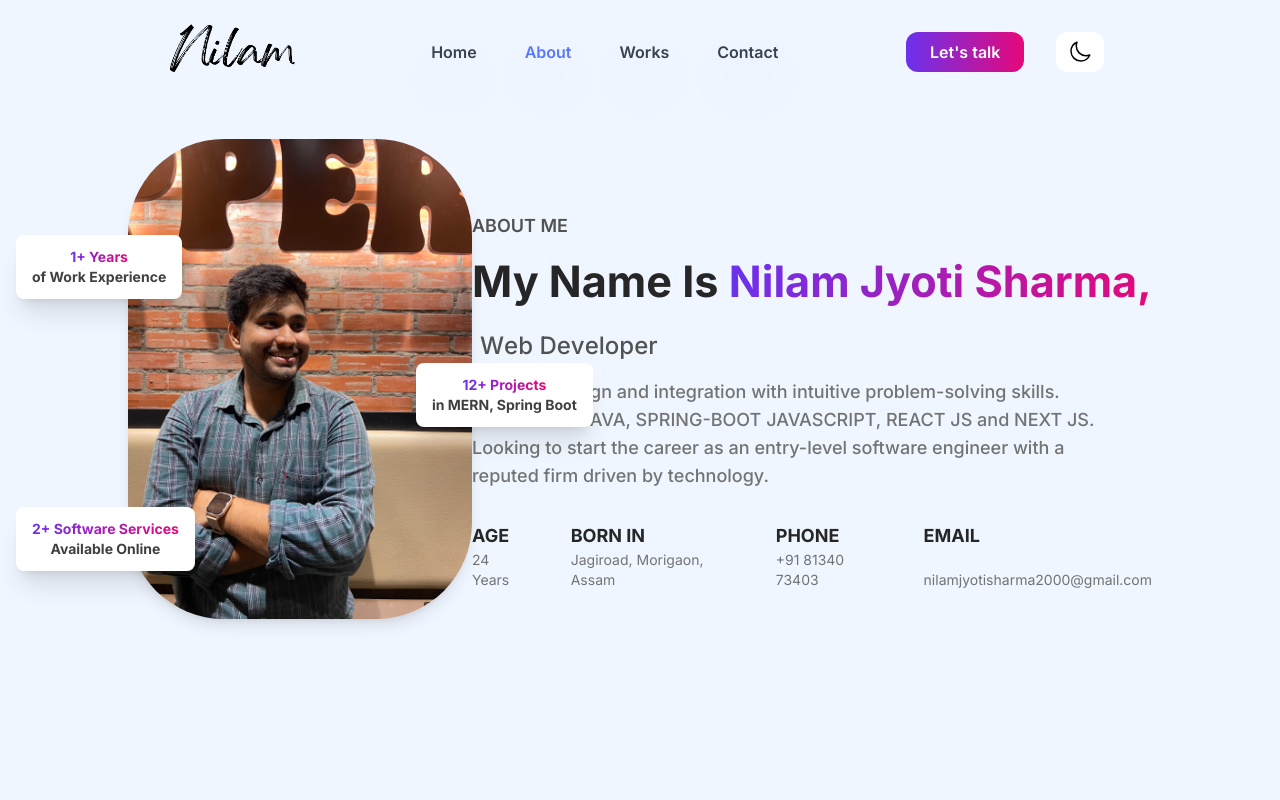
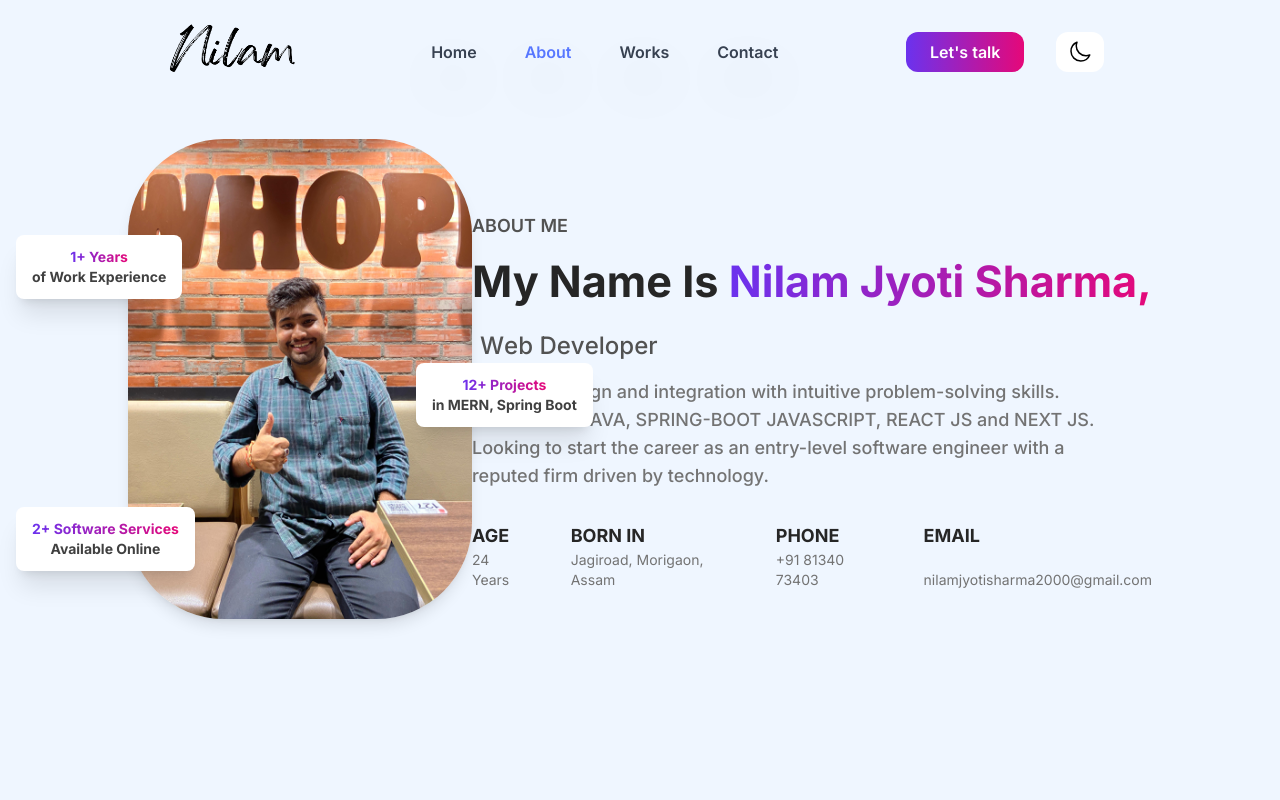
Before and after one commit to nilamjyotisharma/nilamjyotisharma, a Next.js app: page /about in a window 1280 px wide. Shown: the top 800 px of the page. Built offline with nearby package versions, Linux system fonts and the light colour scheme; what @shrutibalasa/tailwind-grid-auto-fit would draw is missing.

Commit message:
profile pic changed

```diff
--- a/src/components/aboutHeroSection.js
+++ b/src/components/aboutHeroSection.js
@@ -51,7 +51,7 @@ const AboutHeroSection = () => {
             <h><span className="bg-gradient-to-r from-[#6B32EE] to-[#E50879] bg-clip-text text-transparent">2+ Software Services</span><br/>Available Online</h>
           </div>
           <div className='z-0'>
-            <Image className='w-[23rem] h-[30rem] -mt-12 rounded-[6rem] shadow-lg' src='/prof.jpeg' width={600} height={600} alt='No image found' />
+            <Image className='w-[23rem] h-[30rem] -mt-12 rounded-[6rem] shadow-lg' src='/profile1.jpeg' width={600} height={600} alt='No image found' />
           </div>
 
         </div>
```
